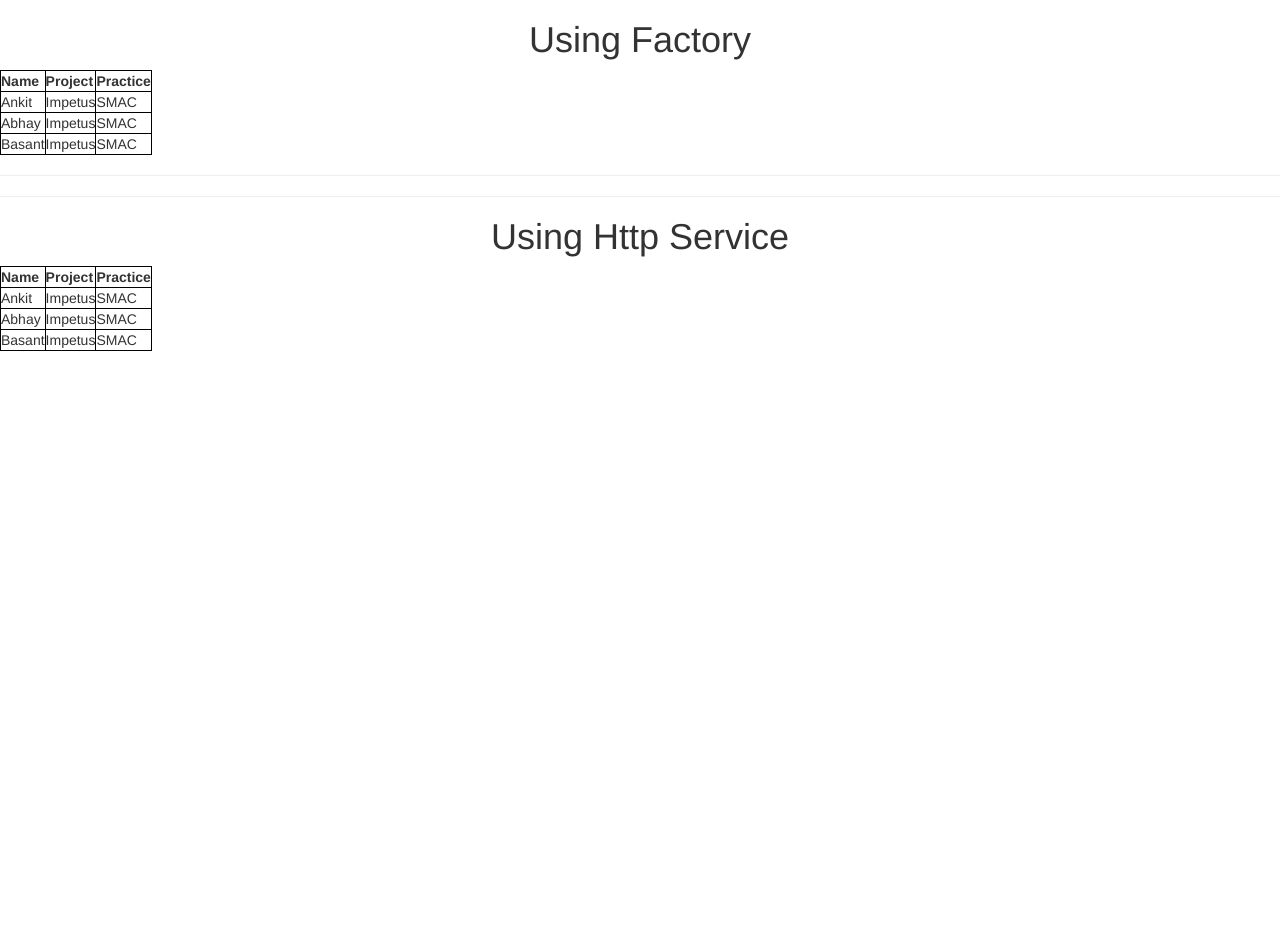
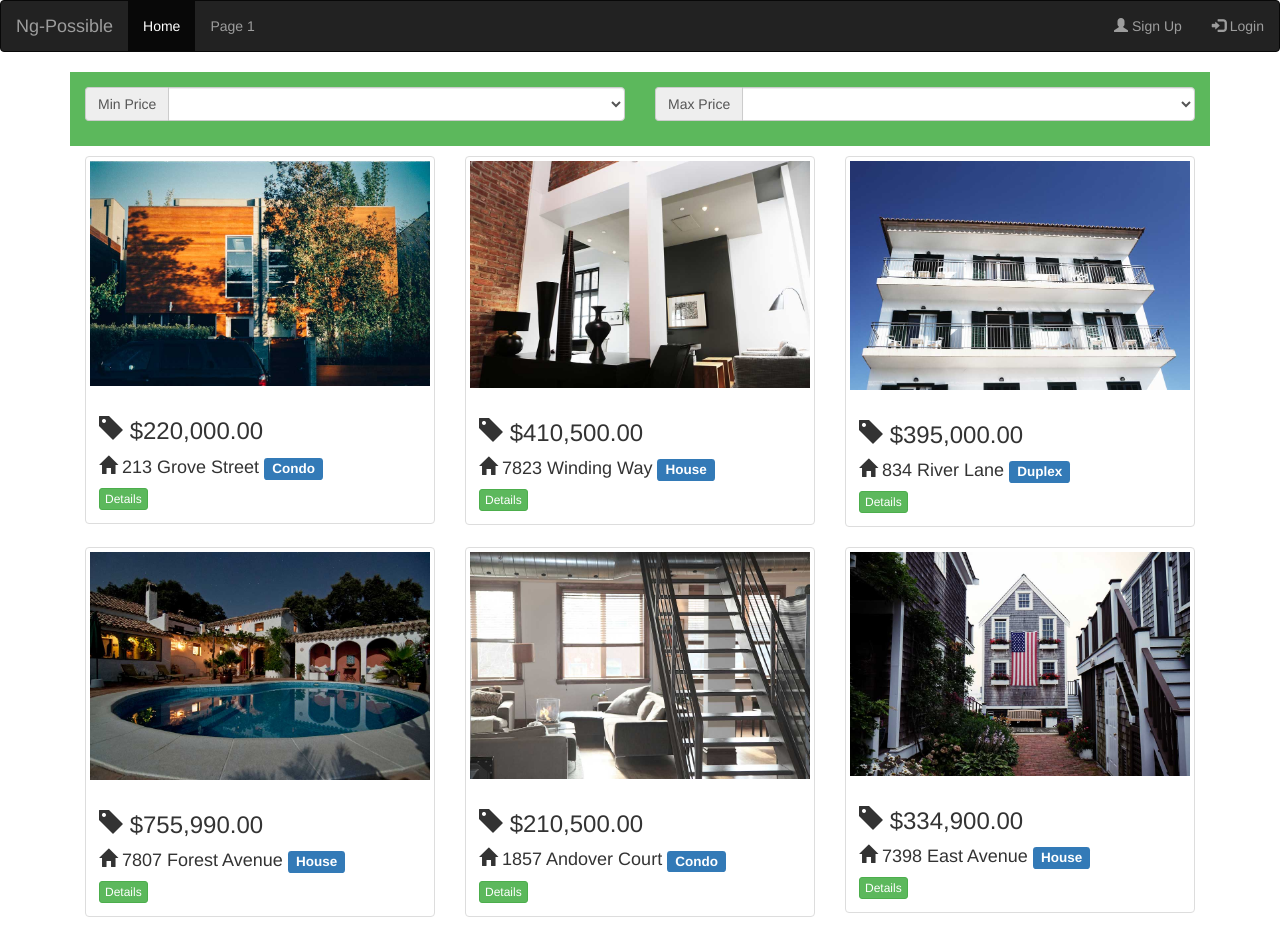
Before and after one commit to ankitkeshari719/ng-smac, a website: page index.html in a window 1280 px wide. Before the commit the page ends 800 px from the top, so only its background shows below. Drawn offline with nearby package versions, Linux system fonts and the light colour scheme; some packages are replaced by stand-ins of ours; a script that the page names is missing.

Commit message:
Add filter

```diff
--- a/index.html
+++ b/index.html
@@ -12,43 +12,123 @@
         <meta charset="UTF-8">
         <title>ng-smac</title>
         <link rel="stylesheet" href="https://maxcdn.bootstrapcdn.com/bootstrap/3.3.7/css/bootstrap.min.css" integrity="sha384-BVYiiSIFeK1dGmJRAkycuHAHRg32OmUcww7on3RYdg4Va+PmSTsz/K68vbdEjh4u" crossorigin="anonymous">
+        <link rel="stylesheet" href="styles/style.css">
     </head>
-    <body ng-app="ngSmac" ng-controller="smacController">
-        <h1><center>Using Factory</center></h1>
-            <table>
-                <tr>
-                    <th>Name</th>
-                    <th>Project</th>
-                    <th>Practice</th>
-                </tr>
-                <tr ng-repeat="smac in smacFactoryData">
-                    <td><span>{{smac.name}}</span></td>
-                    <td><span>{{smac.project}}</span></td>
-                    <td><span>{{smac.practice}}</span></td>
-                </tr>
-            </table>
-        <hr/>
-        <hr/>
-        <h1><center>Using Http Service</center></h1>
-        <table>
-            <tr>
-                <th>Name</th>
-                <th>Project</th>
-                <th>Practice</th>
-            </tr>
-            <tr ng-repeat="smac in smacServiceData">
-                <td><span>{{smac.name}}</span></td>
-                <td><span>{{smac.project}}</span></td>
-                <td><span>{{smac.practice}}</span></td>
-            </tr>
-        </table>
+    <body ng-app="ngSmac" ng-controller="RealEstateController">
+        <!--nav bar-->
+        <nav class="navbar navbar-inverse">
+            <div class="container-fluid">
+                <div class="navbar-header">
+                    <a class="navbar-brand" href="#">Ng-Possible</a>
+                </div>
+                <ul class="nav navbar-nav">
+                    <li class="active"><a href="#">Home</a></li>
+                    <li><a href="#">Page 1</a></li>
+                </ul>
+                <ul class="nav navbar-nav navbar-right">
+                    <li><a href="#"><span class="glyphicon glyphicon-user"></span> Sign Up</a></li>
+                    <li><a href="#"><span class="glyphicon glyphicon-log-in"></span> Login</a></li>
+                </ul>
+            </div>
+        </nav>
+        <div class="container">
+            <!-- Min and Max Price Selection -->
+            <div class="col-sm-12 price-form">
+                <div class="row price-form-row" ng-if="!addListing">
+                    <div class="col-sm-6">
+                        <div class="input-group">
+                            <span class="input-group-addon">Min Price</span>
+                            <select name="minPrice" id="minPrice" ng-model="priceInfo.min" class="form-control">
+                                <option value="100000">$100,000</option>
+                                <option value="200000">$200,000</option>
+                                <option value="300000">$300,000</option>
+                                <option value="400000">$400,000</option>
+                                <option value="500000">$500,000</option>
+                                <option value="600000">$600,000</option>
+                                <option value="700000">$700,000</option>
+                                <option value="800000">$800,000</option>
+                                <option value="900000">$900,000</option>
+                                <option value="1000000">$1,000,000</option>
+                            </select>
+                        </div>
+                    </div>
+
+                    <div class="col-sm-6">
+                        <div class="input-group">
+                            <span class="input-group-addon">Max Price</span>
+                            <select name="maxPrice" id="maxPrice" ng-model="priceInfo.max" class="form-control">
+                                <option value="100000">$100,000</option>
+                                <option value="200000">$200,000</option>
+                                <option value="300000">$300,000</option>
+                                <option value="400000">$400,000</option>
+                                <option value="500000">$500,000</option>
+                                <option value="600000">$600,000</option>
+                                <option value="700000">$700,000</option>
+                                <option value="800000">$800,000</option>
+                                <option value="900000">$900,000</option>
+                                <option value="1000000">$1,000,000</option>
+                            </select>
+                        </div>
+                    </div>
+                </div>
+            </div>
+        </div>
+        <!-- Real Estate Listings -->
+        <div class="container">
+            <div class="col-sm-4"
+                 ng-repeat="crib in cribs | realStateFilter:priceInfo">
+                <div class="thumbnail">
+                    <img ng-src="images/{{crib.image}}.jpg" alt="">
+                    <div class="caption">
+                        <div ng-hide="showDetails === true">
+                            <h3><i class="glyphicon glyphicon-tag"></i> {{crib.price | currency}}</h3>
+                            <h4><i class="glyphicon glyphicon-home"></i> {{crib.address}}
+                                <span class="label label-primary label-sm">{{crib.type}}</span>
+                            </h4>
+
+                        </div>
+
+                        <button class="btn btn-xs btn-success"
+                                ng-hide="showDetails === true"
+                                ng-click="showDetails = !showDetails">
+                            Details
+                        </button>
+
+                        <button
+                                class="btn btn-xs btn-primary"
+                                ng-show="showDetails"
+                                ng-click="editCrib(crib)">Edit
+                        </button>
+
+                        <button class="btn btn-xs btn-danger"
+                                ng-show="showDetails === true"
+                                ng-click="showDetails = !showDetails">
+                            Close
+                        </button>
+
+                        <div class="details" ng-show="showDetails === true">
+                            <h4>
+                                <span class="label label-primary">Beds: {{crib.details.bedrooms}}</span>
+                                <span class="label label-primary">Baths: {{crib.details.bathrooms}}</span>
+                                <span class="label label-primary">SqFt: {{crib.details.area}}</span>
+                            </h4>
+                            <p>{{crib.description}}</p>
+                        </div>
+
+                    </div>
+                </div>
+            </div>
+        </div>
     </body>
     <script src="https://ajax.googleapis.com/ajax/libs/angularjs/1.6.7/angular.min.js"></script>
     <script src="https://cdnjs.cloudflare.com/ajax/libs/angular-ui-bootstrap/2.5.0/ui-bootstrap.min.js"></script>
     <script src="https://cdnjs.cloudflare.com/ajax/libs/angular-ui-bootstrap/2.5.0/ui-bootstrap-tpls.min.js"></script>
     <script src="app.js"></script>
     <script src="scripts/controllers/smacController.js"></script>
+    <script src="scripts/controllers/RealEstateController.js"></script>
     <script src="scripts/services/smacFactory.js"></script>
     <script src="scripts/services/smacService.js"></script>
+    <script src="scripts/services/RealEstateService.js"></script>
+    <script src="scripts/filter/RealStateFilter.js"></script>
 
 </html>
--- /dev/null
+++ b/scripts/controllers/RealEstateController.js
@@ -0,0 +1,14 @@
+angular
+    .module('ngSmac')
+    .controller('RealEstateController',function ($scope,RealEstateService) {
+        $scope.priceInfo  = {
+            min : 0,
+            max: 1000000
+        };
+
+        RealEstateService.getRealEstateService().then(function (response) {
+            $scope.cribs = response.data;
+        }, function(error) {
+            console.log(error.json)
+        });
+    });
--- /dev/null
+++ b/scripts/filter/RealStateFilter.js
@@ -0,0 +1,21 @@
+angular
+    .module('ngSmac')
+    .filter('realStateFilter', function() {
+
+        return function(listings, priceInfo) {
+
+            var filtered = [];
+
+            var min = priceInfo.min;
+            var max = priceInfo.max;
+            angular.forEach(listings, function(listing) {
+
+                if(listing.price >= min && listing.price <= max) {
+
+                    filtered.push(listing);
+                }
+            });
+
+            return filtered;
+        }
+    });
--- /dev/null
+++ b/scripts/services/RealEstateService.js
@@ -0,0 +1,11 @@
+angular
+    .module('ngSmac')
+    .service('RealEstateService',function ($http) {
+        function getRealEstateService() {
+            return $http.get('data/firm.json');
+        }
+
+        return {
+            getRealEstateService: getRealEstateService
+        }
+    });
--- /dev/null
+++ b/styles/style.css
@@ -0,0 +1,17 @@
+.price-form {
+    margin-bottom: 10px;
+    padding: 15px;
+    background-color: #5cb85c;
+}
+
+.price-form-row {
+    margin-bottom: 10px;
+}
+
+.listing-form-row, .listing-button {
+    margin-top: 10px;
+}
+
+.listing-form h3 {
+    color: white;
+}
```
